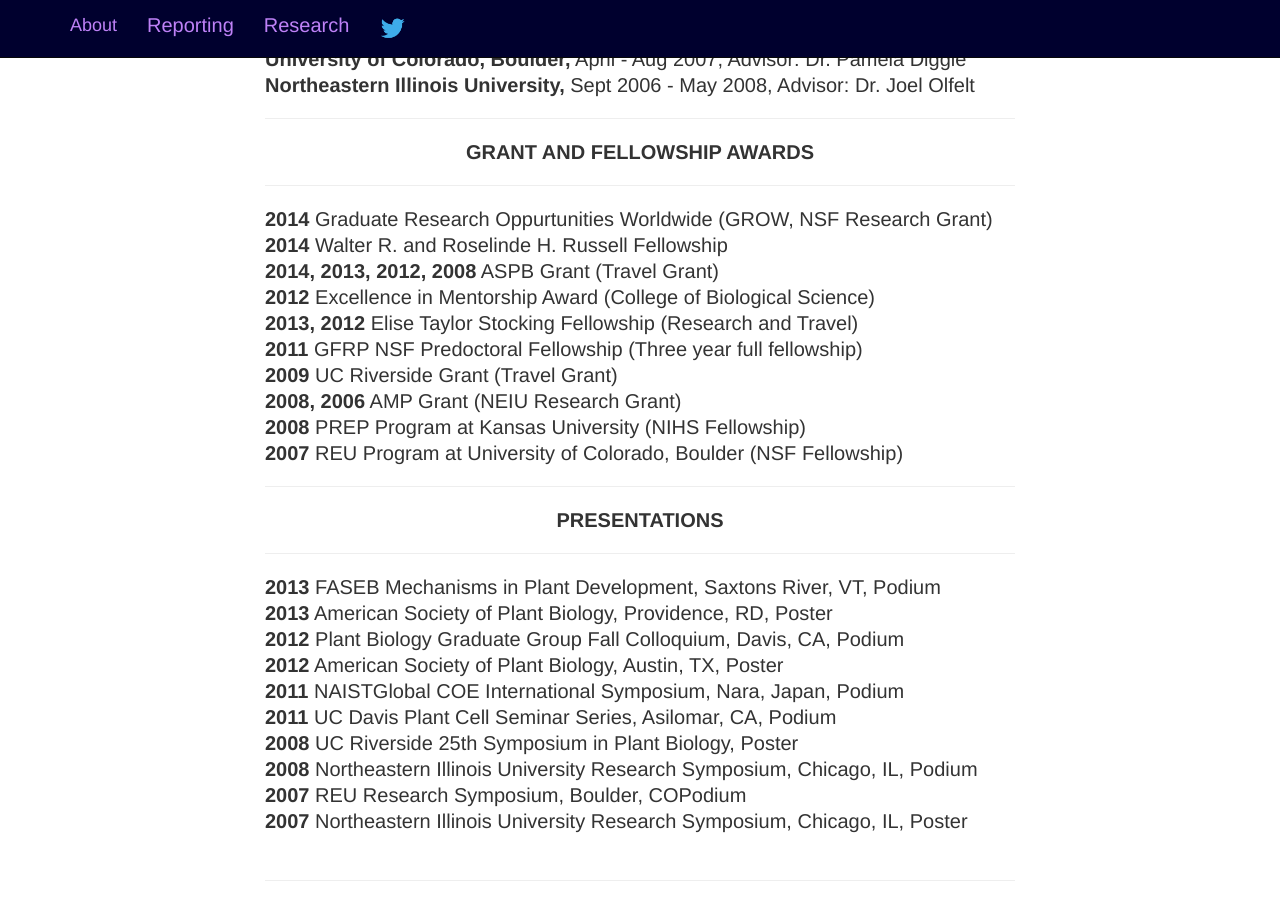
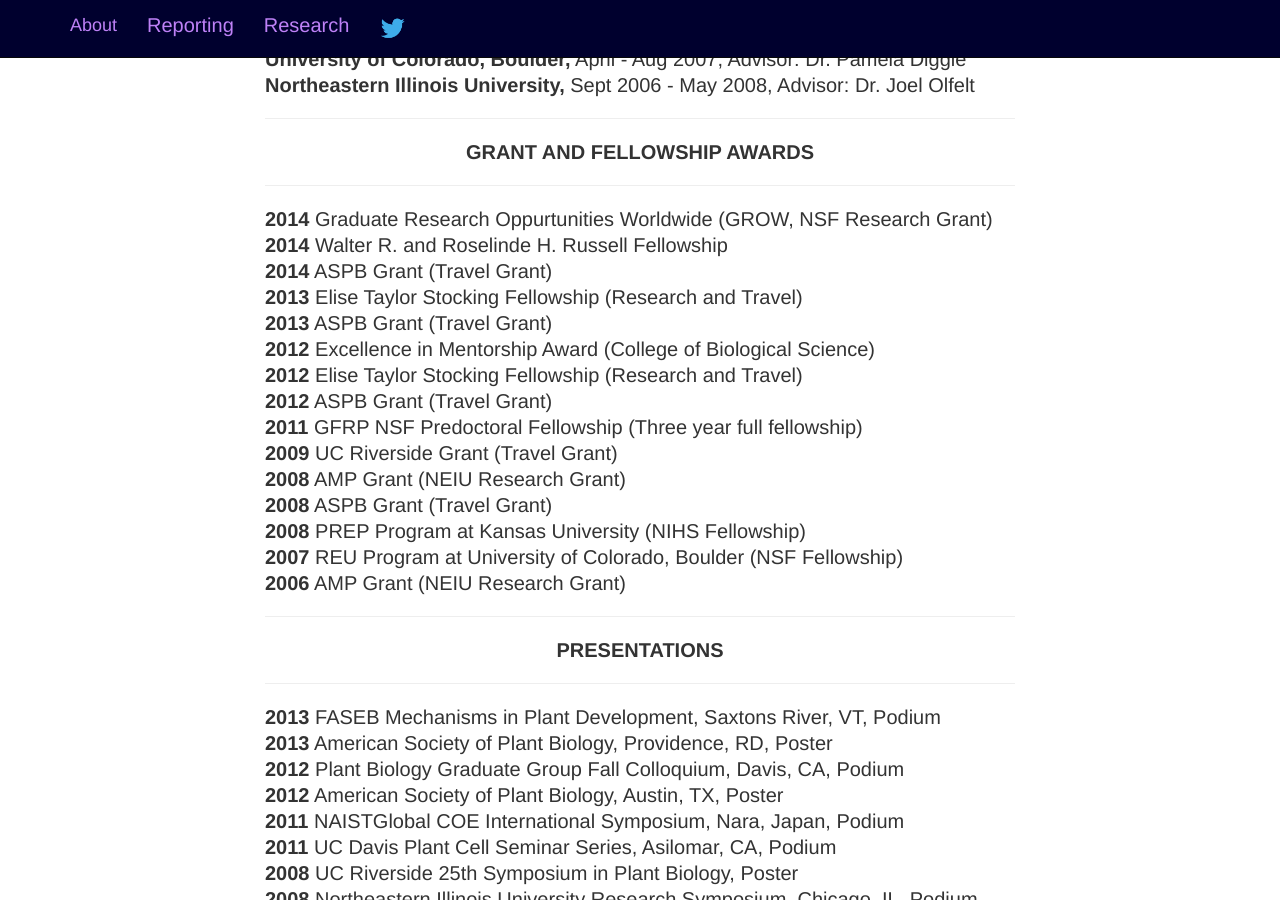
Before and after one commit to iamciera/creports, a Jekyll site: the page built from research/cv/index.html, in a window 1280 px wide and 900 px high, scrolled down 661 px. Built offline with Jekyll 4.4.1, drawn with Linux system fonts in a browser that asks for light colours; nearby versions of some CDN libraries; Markdown is read by kramdown in place of the engine named in the settings.

Commit message:
cv long edit

```diff
--- a/research/cv/index.html
+++ b/research/cv/index.html
@@ -43,14 +43,19 @@
 				<hr />
 				<b>2014</b>  Graduate Research Oppurtunities Worldwide (GROW, NSF Research Grant)<br />
 				<b>2014</b> Walter R. and Roselinde H. Russell Fellowship<br />
-				<b>2014, 2013, 2012, 2008</b>   ASPB Grant (Travel Grant)<br />
+				<b>2014</b> ASPB Grant (Travel Grant)<br />
+				<b>2013</b>   Elise Taylor Stocking Fellowship (Research and Travel)<br />
+				<b>2013</b> ASPB Grant (Travel Grant)<br />
 				<b>2012</b>   Excellence in Mentorship Award (College of Biological Science)<br />
-				<b>2013, 2012</b>   Elise Taylor Stocking Fellowship (Research and Travel)<br />
+				<b>2012</b>   Elise Taylor Stocking Fellowship (Research and Travel)<br />
+				<b>2012</b> ASPB Grant (Travel Grant)<br />
 				<b>2011</b>   GFRP NSF Predoctoral Fellowship (Three year full fellowship)<br />
 				<b>2009</b>   UC Riverside Grant (Travel Grant)<br />
-				<b>2008, 2006</b>   AMP Grant (NEIU Research Grant)<br />
+				<b>2008</b>   AMP Grant (NEIU Research Grant)<br />
+				<b>2008</b> ASPB Grant (Travel Grant)<br />
 				<b>2008</b>   PREP Program at Kansas University (NIHS Fellowship)<br />
 				<b>2007</b>   REU Program at University of Colorado, Boulder (NSF Fellowship)<br />
+				<b>2006</b>   AMP Grant (NEIU Research Grant)<br />
 				</p>
 				<hr />
 				<center><strong>PRESENTATIONS</strong></p></center>
```
